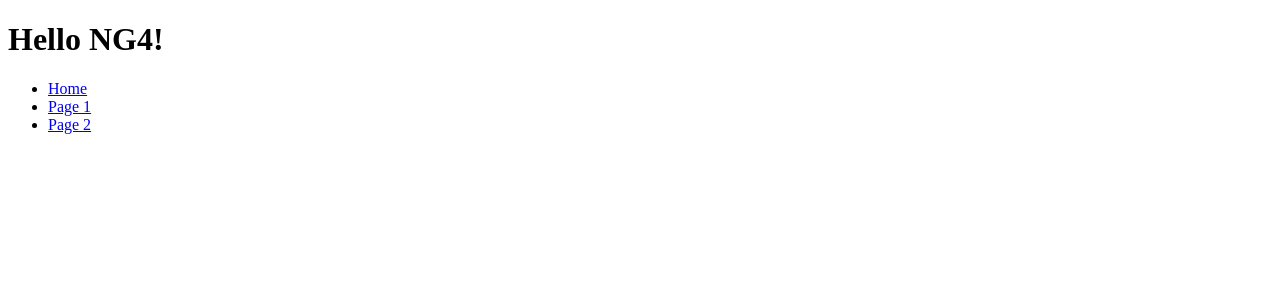
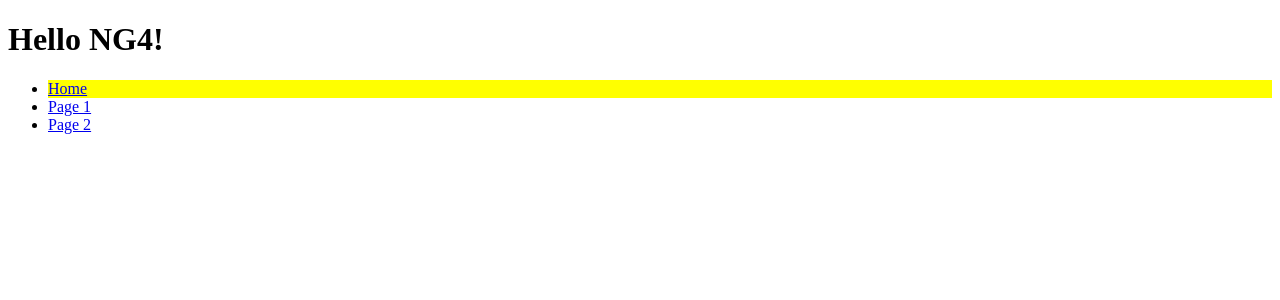
Before and after one commit to coolrare/DCT_106023, an Angular app: page / in a window 1280 px wide. Shown: the top 300 px of the page. Built offline with nearby package versions, Linux system fonts and the light colour scheme.

Commit message:
04 練習 routerLinkActive 與 routerLinkActiveOptions 用法

```diff
--- a/src/app/app.component.css
+++ b/src/app/app.component.css
@@ -0,0 +1,3 @@
+.active {
+  background-color: yellow;
+}
--- a/src/app/app.component.html
+++ b/src/app/app.component.html
@@ -1,9 +1,9 @@
 <h1>Hello NG4!</h1>
 
 <ul>
-  <li><a routerLink="/">Home</a></li>
-  <li><a [routerLink]="['/page1']">Page 1</a></li>
-  <li><a [routerLink]="['/', 'page2']">Page 2</a></li>
+  <li routerLinkActive="active" [routerLinkActiveOptions]="{ exact: true }"><a routerLink="/">Home</a></li>
+  <li routerLinkActive="active"><a [routerLink]="['/page1']">Page 1</a></li>
+  <li routerLinkActive="active"><a [routerLink]="['/', 'page2']">Page 2</a></li>
 </ul>
 
 <router-outlet></router-outlet>
```
